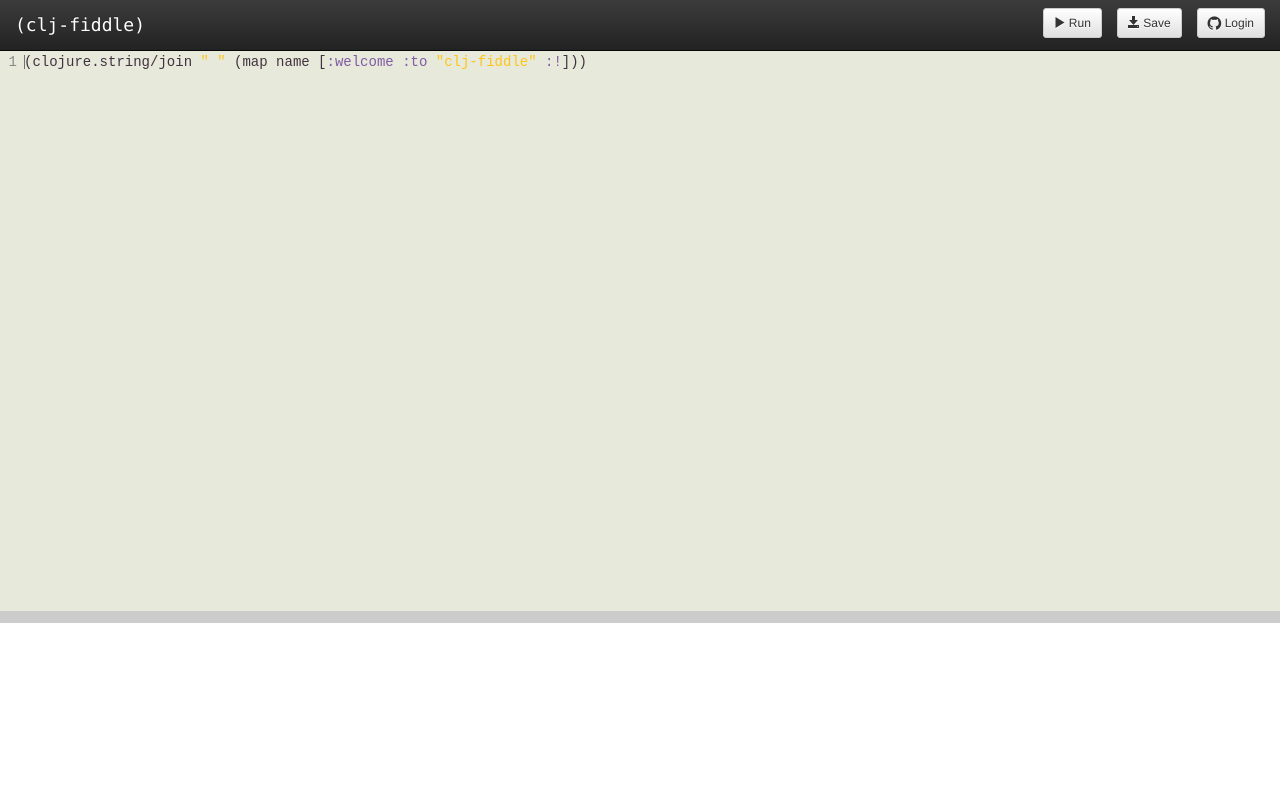
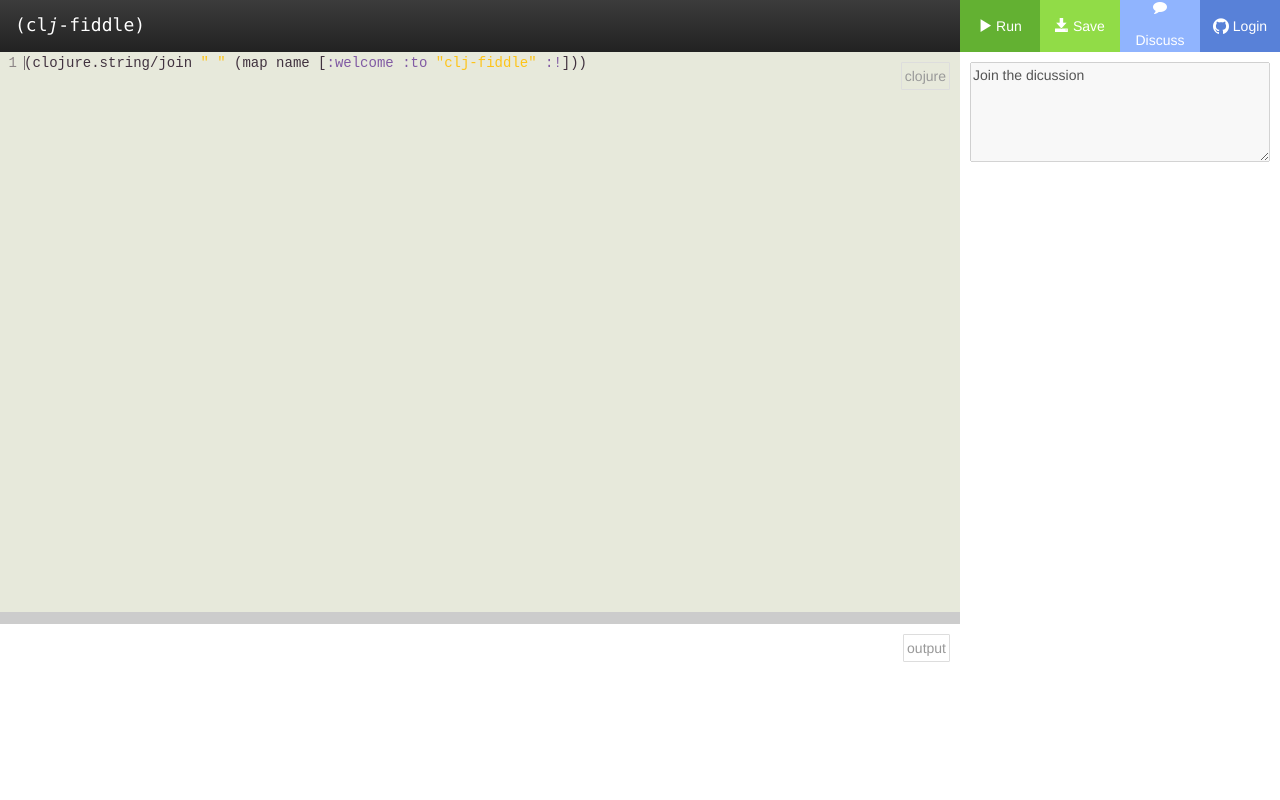
Before and after one commit to jdreux/clj-fiddle, a plain HTML site: page resources/public/index.html in a window 1280 px wide. Drawn offline with Linux system fonts and the light colour scheme; no server answers.

Commit message:
layout work

```diff
--- a/resources/public/css/screen.css
+++ b/resources/public/css/screen.css
@@ -4,13 +4,92 @@ body {
     height: 100%;
 }
 
+body > div[class*="col-"], div.navbar > [class*="col-"] {
+	padding: 0;
+
+}
+
 .navbar {
 	margin-bottom: 0px;
+	/*background: #34383c;*/
+	/*background: #90b4fe;*/
+	/*background: #fff;*/
+
+	/*background-image: -webkit-gradient(linear,left 0,left 100%,from(#ccc),to(#fff));
+	background-image: -webkit-linear-gradient(top,#ccc 0,#fff 100%);
+	background-image: -moz-linear-gradient(top,#ccc 0,#fff 100%);
+	background-image: linear-gradient(to bottom,#ccc 0,#fff 100%);
+*/
+	border-width: 0px;
 }
 
 a.navbar-brand {
 	font-family: "Lucida Console", Monaco, monospace;
+	color: white;
 }
+
+ul.nav > li {
+	line-height: 52px;
+	height: 52px;
+	padding: 0;
+	position: relative;
+	float: left!important;
+	color: #777!important;
+	/*min-width: 100px;*/
+
+}
+
+/*ul.nav > li:nth-child(2) {
+	border-left: 1px solid #DDD;
+	margin-right: 10px;
+	margin-left: 10px;
+}
+*/
+ul.nav > li > a {
+	background-color: #555;
+	color: #FFF;
+	display: block;
+	line-height: inherit;
+	text-align: center;
+	height: 100%;
+	width: auto;
+	min-width: 50px;
+	padding: 0 8px;
+	position: relative
+}
+
+ul.nav > li > a.olive {
+	background-color: #63b132;
+}
+
+ul.nav > li > a.olive:hover {
+	background-color: #579d2b;
+}
+
+ul.nav > li > a.yellow {
+	background-color: #91dc47;
+}
+
+ul.nav > li > a.yellow:hover {
+	background-color: #7fbf3f;
+}
+
+ul.nav > li > a.light-blue {
+	background-color: #90b4fe;
+}
+
+ul.nav > li > a.light-blue:hover {
+	background-color: #8aa9ea;
+}
+
+ul.nav > li > a.blue {
+	background-color: #5881d8;
+}
+
+ul.nav > li > a.blue:hover {
+	background-color: #4f73bf;
+}
+
 
 button.btn-default {
 	float: right;
@@ -18,6 +97,26 @@ button.btn-default {
 	margin-right: 15px;
 	margin-bottom: 8px;
 }
+
+.editor-tooltip {
+	position: absolute;
+	z-index: 1;
+	right: 10px;
+	margin-top: 10px;
+	padding: 3px;
+	color: #999;
+	border: 1px solid #ddd;
+	border-radius: 1px;
+
+	transition: opacity 0.5s;
+	-webkit-transition: opacity 0.5s;
+}
+
+.editor-tooltip:hover {
+	opacity: 0;
+}
+
+
 
 #code-container .CodeMirror{
 	height: 70%;
@@ -38,6 +137,15 @@ button.btn-default {
 	background-color: #ccc;
 }
 
+#discussion {
+	padding: 10px;
+}
+
+#discussion textarea {
+	width: 100%;
+	height: 100px;
+}
+
 .error {
     color: red;
 }
--- a/resources/public/index.html
+++ b/resources/public/index.html
@@ -7,36 +7,58 @@
     <link rel="stylesheet" href="/css/screen.css"></link>
     <link rel="stylesheet" href="/js/codemirror-3.19/lib/codemirror.css"></link>
     <link rel="stylesheet" href="/js/codemirror-3.19/theme/paraiso-light.css"></link>
+    <meta name="viewport" content="width=device-width, initial-scale=1.0">
 </head>
 <body>
     <div class="navbar navbar-inverse navbar-static-top" role="navigation">
-      <div >
-        <div class="navbar-header">
-
-          <a class="navbar-brand" href="#">(clj-fiddle)</a>
-
-
-
-
+        <div class="navbar-header col-sm-9">
+          <a class="navbar-brand" href="#">(cl<i>j</i>-fiddle)</a>
         </div>
 
-        <button id="run" type="button" class="btn btn-default btn-sm">
-            <span class="fa fa-github fa-lg"></span> Login
-        </button>
+        <ul class="nav pull-right col-sm-3">
+            <li class="col-sm-3">
+                <a id="run" href="#" class="olive">
+                    <i class="glyphicon glyphicon-play"></i> Run
+                </a>
+            </li>
 
-        <button id="save" type="button" class="btn btn-default btn-sm">
-            <span class="glyphicon glyphicon-save"></span> Save
-          </button>
+            <li class="col-sm-3">
+                <a id="save" href="#" class="yellow">
+                    <i class="glyphicon glyphicon-save"></i> Save
+                </a>
+            </li>
 
-        <button id="run" type="button" class="btn btn-default btn-sm">
-            <span class="glyphicon glyphicon-play"></span> Run
-        </button>
-      </div>
+            <li class="col-sm-3">
+                <a id="save" href="#" class="light-blue">
+                    <i class="fa fa-comment "></i> Discuss
+                </a>
+            </li>
+
+            <li class="col-sm-3">
+                <a id="login" href="#" class="blue">
+                    <i class="fa fa-github fa-lg"></i> Login
+                </a>
+            </li>
+        </ul>
+
     </div>
-    <div class="">
-        <div id="code-container"></div>
+    <div class="col-sm-9">
+        <div id="code-container">
+            <div class="editor-tooltip">
+                clojure
+            </div>
+        </div>
         <div id="separator"></div>
-        <div id="result-container"></div>
+        <div id="result-container">
+            <div class="editor-tooltip">
+                output
+            </div>
+        </div>
+    </div>
+
+    <div id="discussion" class="col-sm-3">
+        <textarea disabled="disabled">Join the dicussion</textarea>
+
     </div>
 
     <script type="text/javascript" src="/js/jquery-1.10.2.min.js"></script>
@@ -80,7 +102,7 @@
                 lineWrapping: true
             });
 
-            $('button#run').click(function (){
+            $('a#run').click(function (){
                 request('post', '/api/eval', {code: code.getValue()}).then(function (data){
                     console.log("success", data);
                     if(data.error) {
@@ -98,7 +120,7 @@
                 })
             }).click();
 
-            $('button#save').click(function(){
+            $('a#save').click(function(){
                 var data = {
                     "description": "A fiddle from clj-fiddle.com",
                     "public": true,
```
Also changed, not shown: 3 other files.
